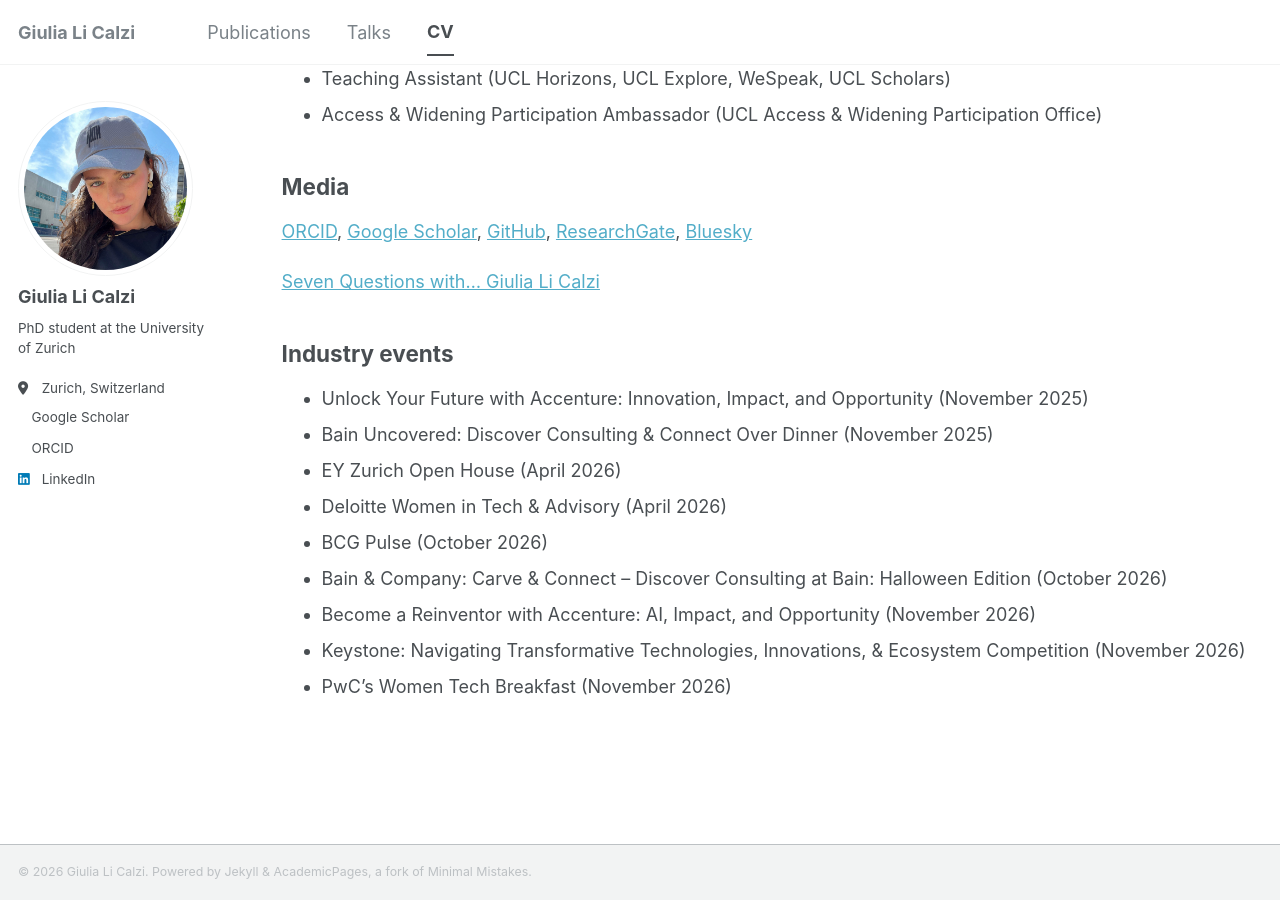
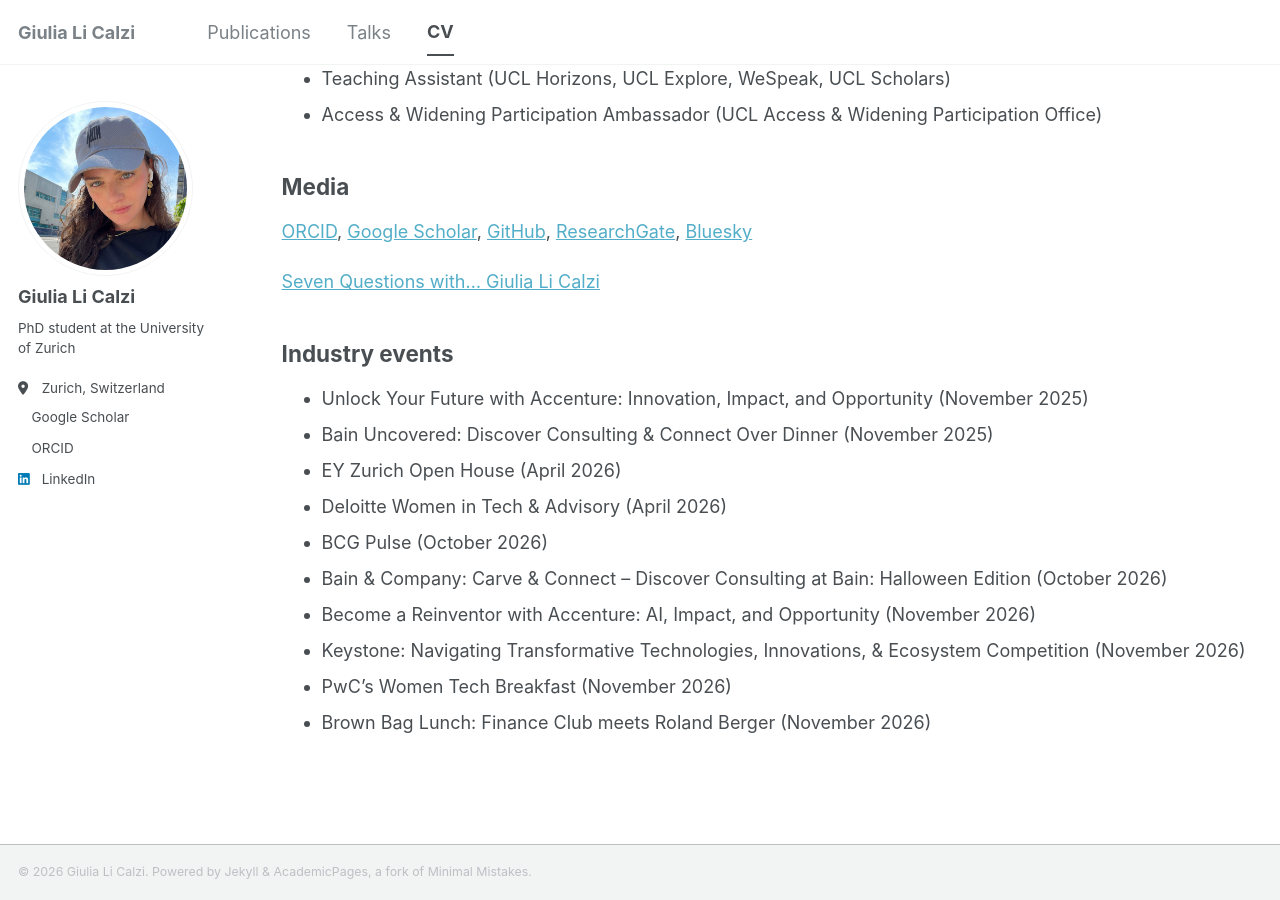
Before and after one commit to glicalzi/glicalzi.github.io, a Jekyll site: the page built from _pages/cv.md, in a window 1280 px wide and 900 px high, scrolled down 2170 px. Built offline with Jekyll 4.4.1, drawn with Linux system fonts in a browser that asks for light colours; a style sheet for code colours, icons or effects is not loaded.

Commit message:
Update cv.md

```diff
--- a/_pages/cv.md
+++ b/_pages/cv.md
@@ -1,4 +1,5 @@
 ---
+
 layout: archive
 title: "Giulia Li Calzi &ndash; CV"
 permalink: /cv/
@@ -82,3 +83,4 @@ Moul, V., & **Li Calzi, G.** (2022). Anglo-Latin macaronic verse in early modern
 - Become a Reinventor with Accenture: AI, Impact, and Opportunity (November 2026)
 - Keystone: Navigating Transformative Technologies, Innovations, & Ecosystem Competition (November 2026)
 - PwC's Women Tech Breakfast (November 2026)
+- Brown Bag Lunch: Finance Club meets Roland Berger (November 2026)
```
